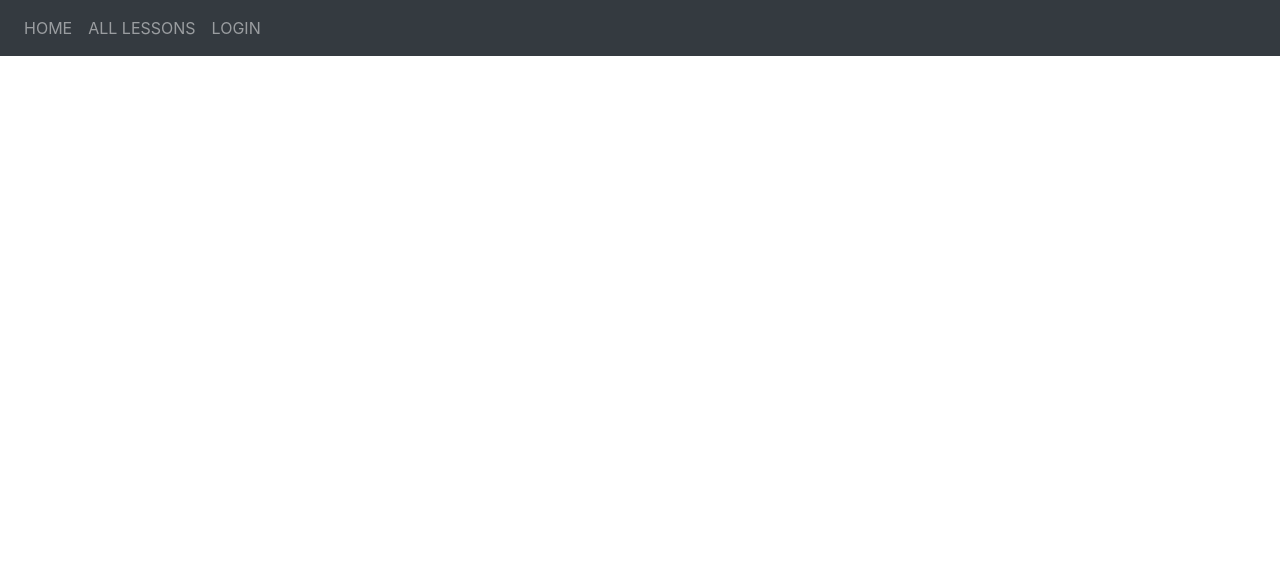
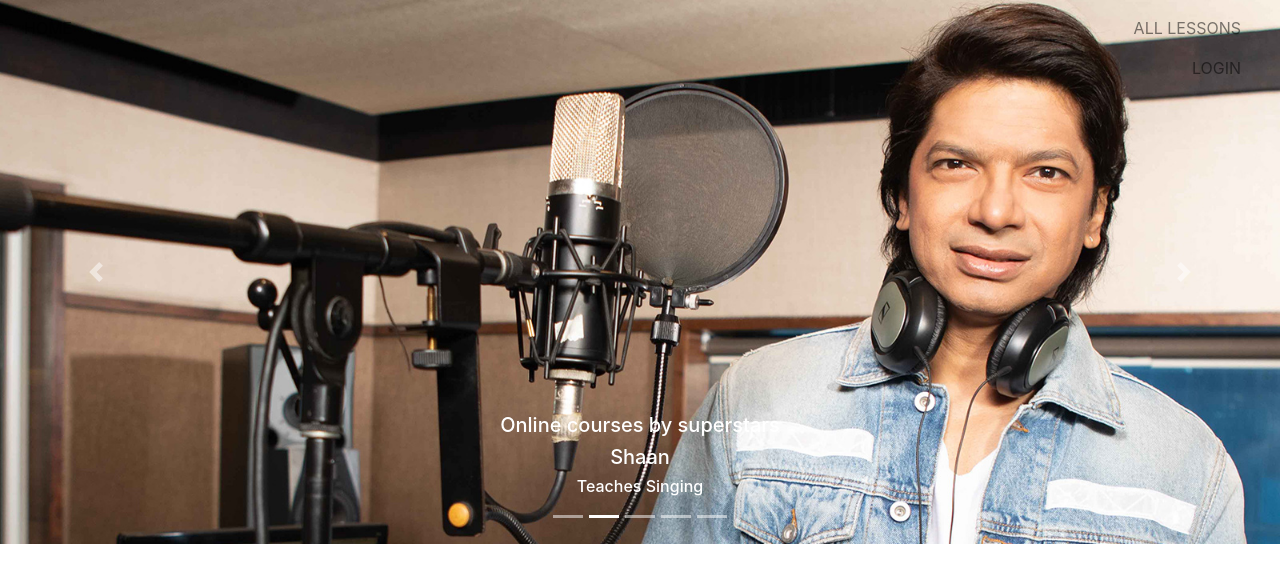
Before and after one commit to Numissa11/Celebrity-School, a React (Create React App) app: page / in a window 1280 px wide. Shown: the top 582 px of the page. Built offline with nearby package versions, Linux system fonts and the light colour scheme.

Commit message:
NavBar transparent on Carousel with aligned item at right

```diff
--- a/src/components/Home.js
+++ b/src/components/Home.js
@@ -1,10 +1,10 @@
 import React from "react";
-import carousel from './Carousel';
+import HomepageCarousel from './Carousel';
 
 function Home() {
       return (
             <div>
-                  <carousel />
+                  <HomepageCarousel />
             </div>
       )
 }
--- a/src/components/NavBar.js
+++ b/src/components/NavBar.js
@@ -8,18 +8,20 @@
 function NavBar() {
 
       return (
-            <Navbar bg="dark" variant="dark" expand="lg" >
+            <Navbar scrolling dark expand="md" fixed="top" >
 
                   <Navbar.Toggle aria-controls="basic-navbar-nav" />
                   <Navbar.Collapse id="basic-navbar-nav">
-                        <Nav className="mr-auto">
-                              <Nav.Link eventKey="consultancy"
+                        <Nav className="container-fluid" >
+                              <Nav.Link
                                     as={Link}
-                                    to="/">HOME</Nav.Link>
-                              <Nav.Link className="text-center"
+                                    to="/" >HOME</Nav.Link>
+
+                              <Nav.Link
+                              style={{ marginLeft: '1000px' }}
                                     as={Link}
                                     to="/lessons">ALL LESSONS</Nav.Link>
-                              <Nav.Link href="/login">LOGIN</Nav.Link>
+                              <Nav.Link className="ml-auto" as={Link} to="/login">LOGIN</Nav.Link>
 
                         </Nav>
 
--- a/src/components/Navbar.css
+++ b/src/components/Navbar.css
@@ -1,12 +1,4 @@
-.navbar-links a:hover {
-      color: #e83f36 !important;
-    }
+a.navLink.nav-link {
 
-    .navbar-links a {
-      color: #464646 !important;
-      font-family: Klavika Regular !important;
-    }
-
-    #active-key {
-      color: #e83f36 !important;
-    }
+  color: red;
+}
```
Also changed, not shown: src/components/Carousel.js (+4 -4 lines).
